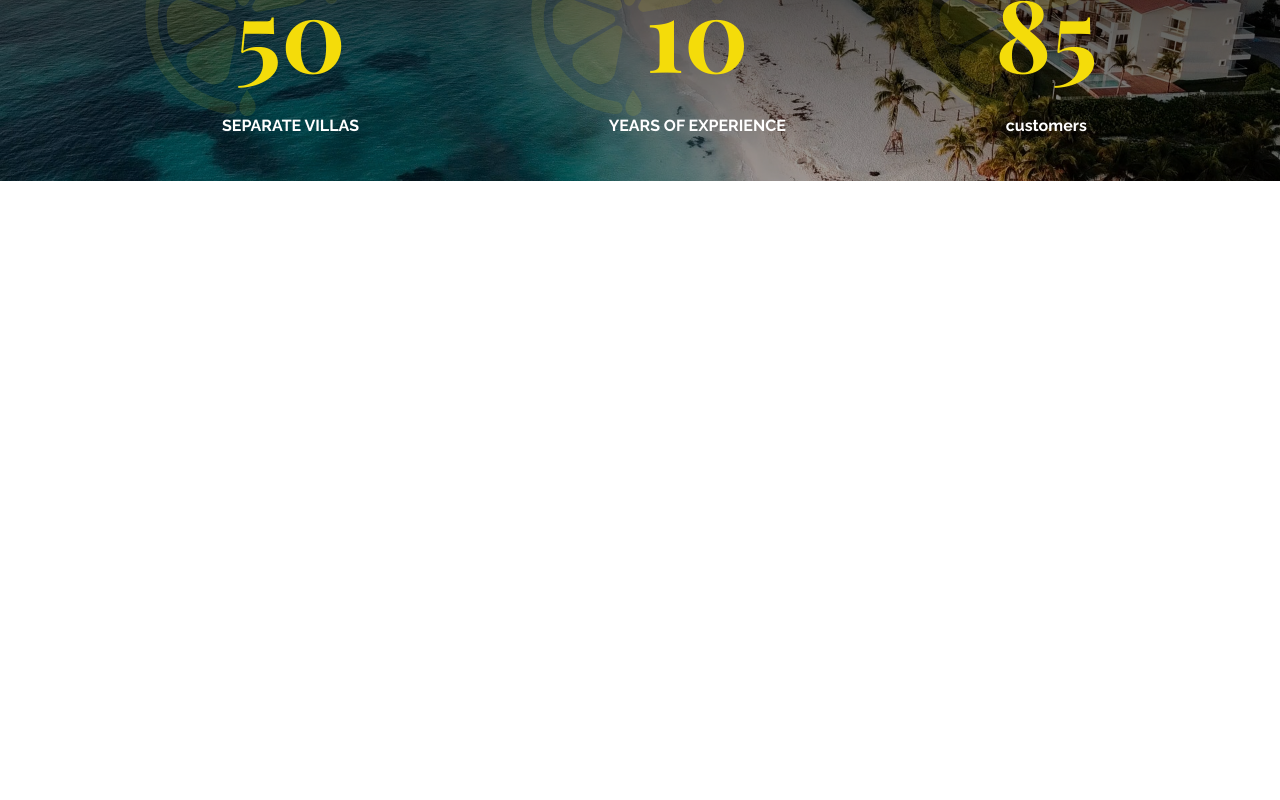
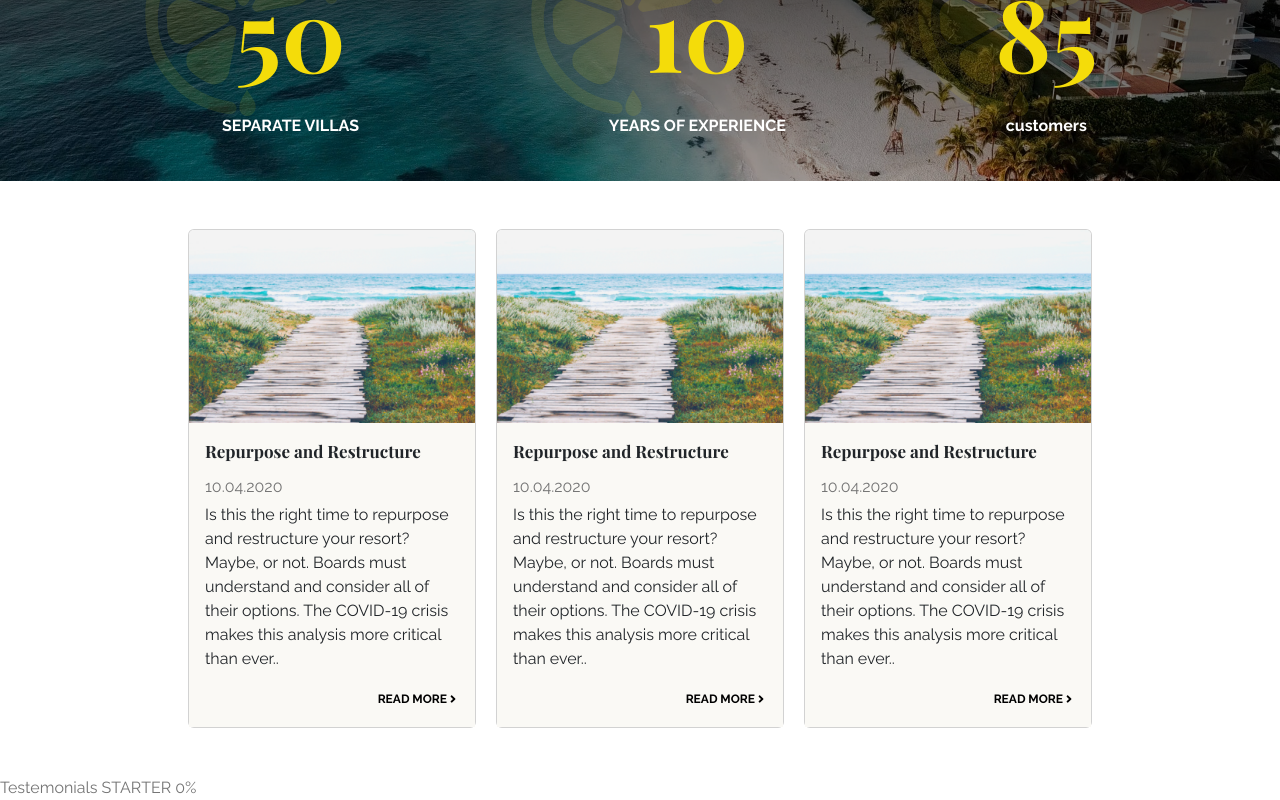
Before and after one commit to jimmyatv/myReactLemon, a React (Create React App) app: page / in a window 1280 px wide. Shown: the part 2911-3711 px from the top of the page. Before the commit the page ends 3092 px from the top, so only its background shows below. Built offline with nearby package versions, Linux system fonts and the light colour scheme.

Commit message:
Section Cards | COMPLETED , Section Testemonials 0% | STARTER

```diff
--- a/src/App.js
+++ b/src/App.js
@@ -1,8 +1,10 @@
 import './App.css';
 import AboutUs from './components/AboutUs/AboutUs';
+import Cards from './components/Cards/Cards';
 import Header from './components/Header/Header';
 import OurMission from './components/OurMission/OurMission';
 import Success from './components/Success/Success';
+import Testemonials from './components/Testemonials/Testemonials';
 import Villas from './components/Villas/Villas';
 
 const App = () => {
@@ -13,6 +15,8 @@ const App = () => {
       <OurMission />
       <Success />
       <Villas />
+      <Cards />
+      <Testemonials />
     </div>
   );
 }
--- /dev/null
+++ b/src/components/Cards/Cards.css
@@ -0,0 +1,39 @@
+.cards-blog {
+    display: flex;
+    justify-content: center;
+    flex-wrap: wrap;
+    gap:20px;
+}
+
+.card-body {
+    background-color: #FAF9F5;
+}
+
+.card-body>a {
+    display: flex;
+    align-items: center;
+    justify-content: end;
+    text-decoration: none;
+    font-size: 12px;
+    font-weight: 700;
+    line-height: 24px;
+    text-transform: uppercase;
+    color: var(--dark);
+    transition: var(--transition);
+}
+
+.card-body>a:hover {
+    color: var(--primary);
+}
+
+.card-title {
+    font-size: 17px;
+    font-style: normal;
+    font-weight: 700;
+    line-height: 24px;
+}
+
+.card-date {
+    color: var(--text-color);
+    margin: 0;
+}
--- /dev/null
+++ b/src/components/Cards/Cards.js
@@ -0,0 +1,42 @@
+import React from 'react';
+import './Cards.css';
+import img4 from '../../assets/img4.png'
+import {FaAngleRight} from 'react-icons/fa';
+
+const Cards = () => {
+    return (
+        <div className='cards-blog py-5'>
+                <div className="card" style={{width:'18rem'}}>
+                    <img src={img4} className="card-img-top" alt="..." />
+                    <div className="card-body">
+                        <h5 className="card-title">Repurpose and Restructure</h5>
+                        <p className='card-date py-1'>10.04.2020</p>
+                        <p className="card-text">Is this the right time to repurpose and restructure your resort? Maybe, or not. Boards must understand and consider all of their options. The COVID-19 crisis makes this analysis more critical than ever..</p>
+                        <a href="#">Read more <FaAngleRight /> </a>
+                    </div>
+                </div>
+
+                <div className="card" style={{width:'18rem'}}>
+                    <img src={img4} className="card-img-top" alt="..." />
+                        <div className="card-body">
+                            <h5 className="card-title">Repurpose and Restructure</h5>
+                            <p className='card-date py-1'>10.04.2020</p>
+                            <p className="card-text">Is this the right time to repurpose and restructure your resort? Maybe, or not. Boards must understand and consider all of their options. The COVID-19 crisis makes this analysis more critical than ever..</p>
+                            <a href="#">Read more <FaAngleRight /> </a>
+                        </div>
+                </div>
+
+                <div className="card" style={{width:'18rem'}}>
+                    <img src={img4} className="card-img-top" alt="..." />
+                        <div className="card-body">
+                            <h5 className="card-title">Repurpose and Restructure</h5>
+                            <p className='card-date py-1'>10.04.2020</p>
+                            <p className="card-text">Is this the right time to repurpose and restructure your resort? Maybe, or not. Boards must understand and consider all of their options. The COVID-19 crisis makes this analysis more critical than ever..</p>
+                            <a href="#">Read more <FaAngleRight /> </a>
+                        </div>
+                </div>
+        </div>
+    )
+};
+
+export default Cards;
--- /dev/null
+++ b/src/components/Testemonials/Testemonials.js
@@ -0,0 +1,11 @@
+import React from 'react';
+
+const Testemonials = () => {
+  return (
+    <div>
+        Testemonials STARTER 0%
+    </div>
+  )
+};
+
+export default Testemonials;
```
Also changed, not shown: src/components/Testemonials/Testemonials.css (added).
